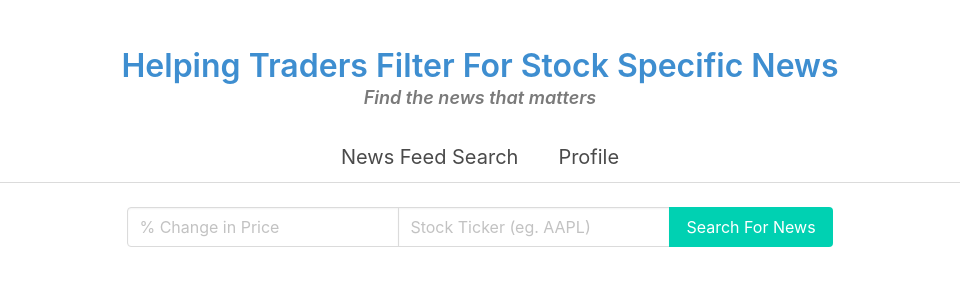
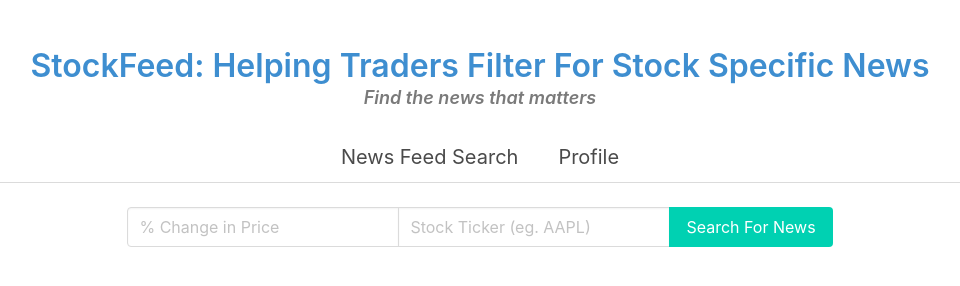
Before and after one commit to jaysheth1998/comp426Project, a website: page index.html in a window 1280 px wide. Shown: the whole page, without its empty margins (160-1120 px from the left). Drawn offline with nearby package versions, Linux system fonts and the light colour scheme; a web font is replaced by a local one.

Commit message:
Front-end finished

```diff
--- a/index.html
+++ b/index.html
@@ -13,7 +13,7 @@
 <section class="section">
     <div class="container">
         <div class="content has-text-centered">
-            <h1 class="title has-text-info is-family-secondary">Helping Traders Filter For Stock Specific News</h1>
+            <h1 class="title has-text-info is-family-secondary">StockFeed: Helping Traders Filter For Stock Specific News</h1>
             <h5 class="subtitle has-text-grey is-italic">Find the news that matters</h5>
         </div>
         <div class="tabs is-medium is-centered">
```
